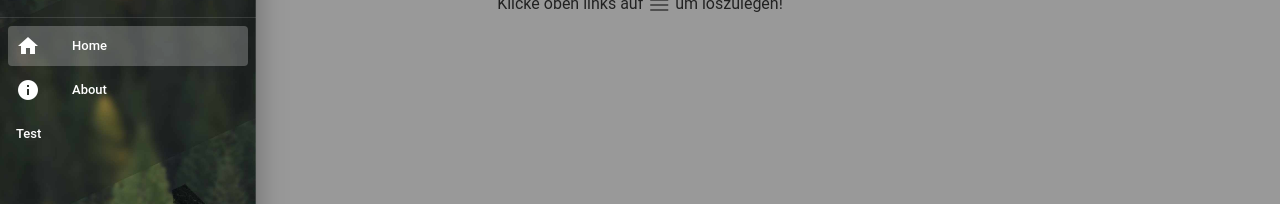
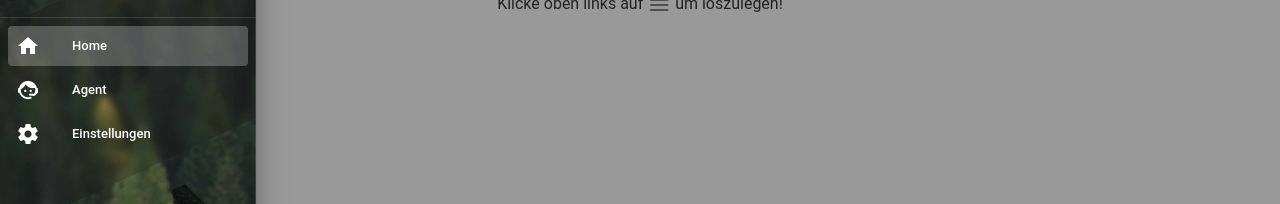
Before and after one commit to aswepda/ffa_frontend, a Vue app: page /#/ in a window 1280 px wide. Both pictures are taken after a click on the button 28 px from the left and 32 px from the top of the page. Shown: the part 168-372 px from the top of the page. Built offline with nearby package versions, Linux system fonts and the light colour scheme; a small style sheet from the web is missing; what vue-google-oauth2 would draw is missing.

Commit message:
Add Settings Page and rename Test to Agent

```diff
--- a/src/App.vue
+++ b/src/App.vue
@@ -21,12 +21,17 @@
           <v-list-item-icon><v-icon>mdi-home</v-icon></v-list-item-icon>
           <v-list-item-title> Home </v-list-item-title>
         </v-list-item>
-        <v-list-item to="/about">
+        <!--<v-list-item to="/about">
           <v-list-item-icon><v-icon>mdi-information</v-icon></v-list-item-icon>
           <v-list-item-title> About </v-list-item-title>
+        </v-list-item>-->
+        <v-list-item to="/agent">
+          <v-list-item-icon><v-icon>mdi-face-agent</v-icon></v-list-item-icon>
+          <v-list-item-title> Agent </v-list-item-title>
         </v-list-item>
-        <v-list-item to="/test">
-          <v-list-item-title> Test </v-list-item-title>
+        <v-list-item to="/settings">
+          <v-list-item-icon><v-icon>mdi-cog</v-icon></v-list-item-icon>
+          <v-list-item-title> Einstellungen </v-list-item-title>
         </v-list-item>
       </v-list>
       <template #append>
--- a/src/router/index.js
+++ b/src/router/index.js
@@ -1,9 +1,7 @@
 import Vue from 'vue'
 import VueRouter from 'vue-router'
 import Home from '../views/Home.vue'
-import Test from '../views/Test.vue'
-import AudioTest from '../views/AudioTest.vue'
-import CalendarTest from '../views/CalendarTest.vue'
+import Agent from '../views/Agent.vue'
 
 Vue.use(VueRouter)
 
@@ -22,9 +20,9 @@ const routes = [
     component: () => import(/* webpackChunkName: "about" */ '../views/About.vue')
   },
   {
-    path: '/test',
-    name: 'Test',
-    component: Test,
+    path: '/agent',
+    name: 'Agent',
+    component: Agent,
     meta: {
       keepAlive: true
     }
@@ -32,12 +30,17 @@ const routes = [
   {
     path: '/audiotest',
     name: 'Audiotest',
-    component: AudioTest
+    component: () => import(/* webpackChunkName: "tests" */ '../views/AudioTest.vue')
   },
   {
     path: '/calendartest',
     name: 'CalendarTest',
-    component: CalendarTest
+    component: () => import(/* webpackChunkName: "tests" */ '../views/CalendarTest.vue')
+  },
+  {
+    path: '/settings',
+    name: 'Settings',
+    component: () => import(/* webpackChunkName: "settings" */ '../views/Settings.vue')
   }
 ]
 
--- /dev/null
+++ b/src/views/Settings.vue
@@ -0,0 +1,21 @@
+<template>
+  <div class="settings">
+    <h1>Einstellungen</h1>
+    <v-text-field v-model="settings.name" label="Name (überschreibt durch social login erhaltene Namen)" placeholder="-" type="text"></v-text-field>
+  </div>
+</template>
+
+<script>
+export default {
+  data: () => ({
+    settings: {}
+  }),
+  created() {
+    this.settings = {...this.$globals.settings}
+  }
+}
+</script>
+
+<style>
+
+</style>
```
Also changed, not shown: src/views/Agent.vue (renamed from src/views/Test.vue).
